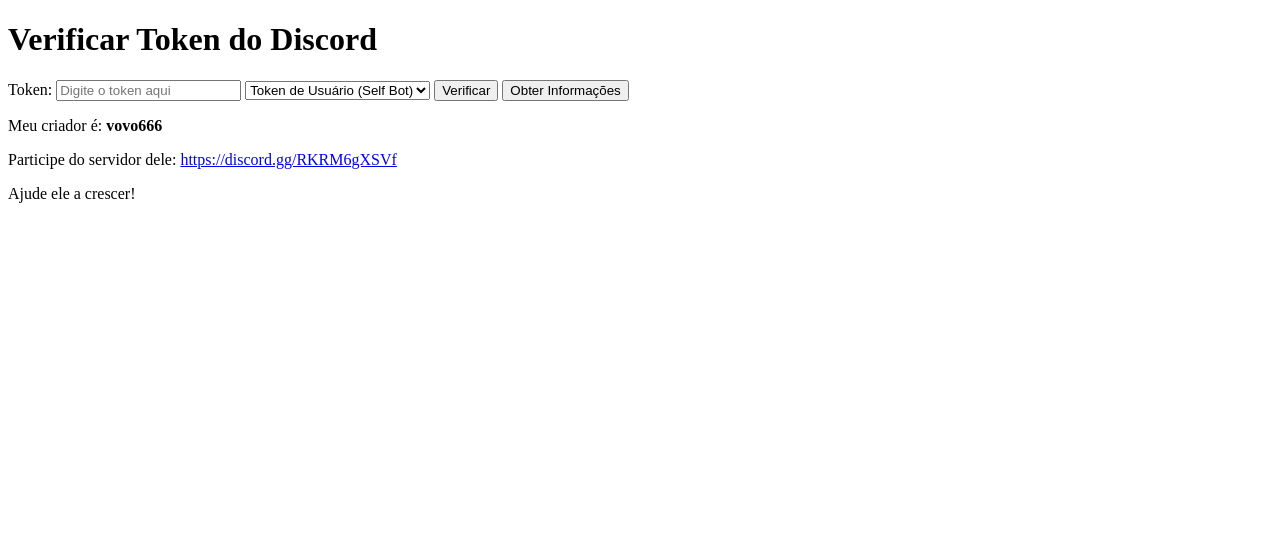
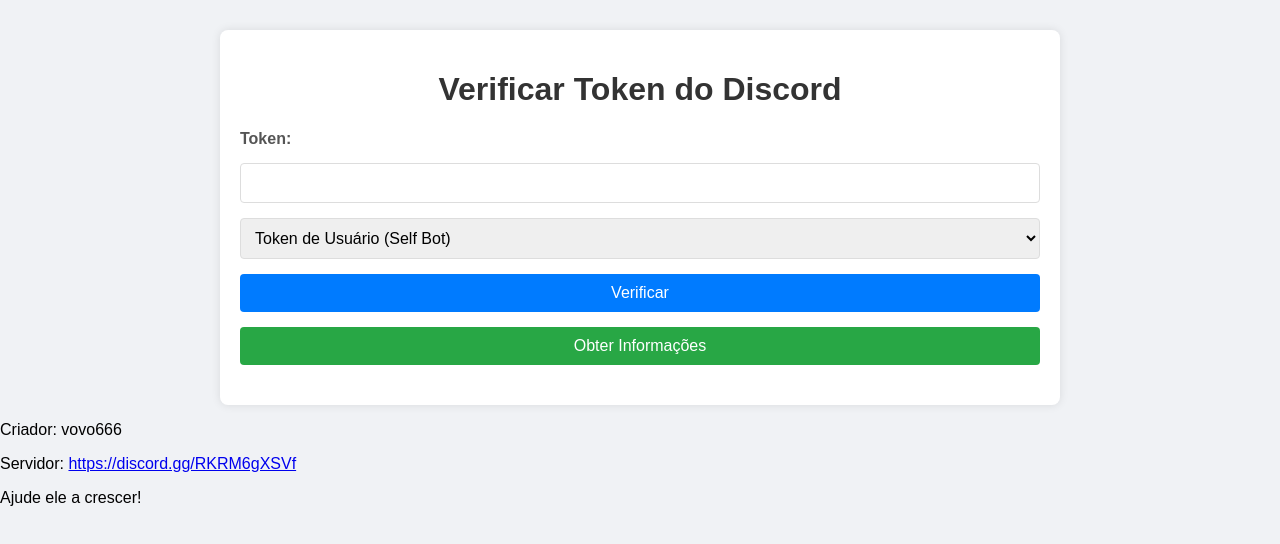
Before and after one commit to Joao333098/Checkvovo666safadinhaso, a website: page index.html in a window 1280 px wide. Drawn offline with Linux system fonts and the light colour scheme.

Commit message:
Update index.html

```diff
--- a/index.html
+++ b/index.html
@@ -4,14 +4,14 @@
   <meta charset="UTF-8">
   <meta name="viewport" content="width=device-width, initial-scale=1.0">
   <title>Verificar Token do Discord</title>
-  <link rel="stylesheet" href="style.css">
+  <link rel="stylesheet" href="public/style.css">
 </head>
 <body>
   <div class="container">
     <h1>Verificar Token do Discord</h1>
     <form id="tokenForm">
       <label for="token">Token:</label>
-      <input type="text" id="token" name="token" required placeholder="Digite o token aqui">
+      <input type="text" id="token" name="token" required>
       <select id="tokenType" name="tokenType">
         <option value="user">Token de Usuário (Self Bot)</option>
         <option value="bot">Token de Bot</option>
@@ -22,14 +22,11 @@
     <div id="result"></div>
     <div id="info"></div>
   </div>
-
-  <!-- Rodapé com informações do criador -->
-  <footer>
-    <p>Meu criador é: <strong>vovo666</strong></p>
-    <p>Participe do servidor dele: <a href="https://discord.gg/RKRM6gXSVf" target="_blank">https://discord.gg/RKRM6gXSVf</a></p>
+  <div class="footer">
+    <p>Criador: vovo666</p>
+    <p>Servidor: <a href="https://discord.gg/RKRM6gXSVf" target="_blank">https://discord.gg/RKRM6gXSVf</a></p>
     <p>Ajude ele a crescer!</p>
-  </footer>
-
-  <script src="script.js"></script>
+  </div>
+  <script src="public/script.js"></script>
 </body>
 </html>
```
